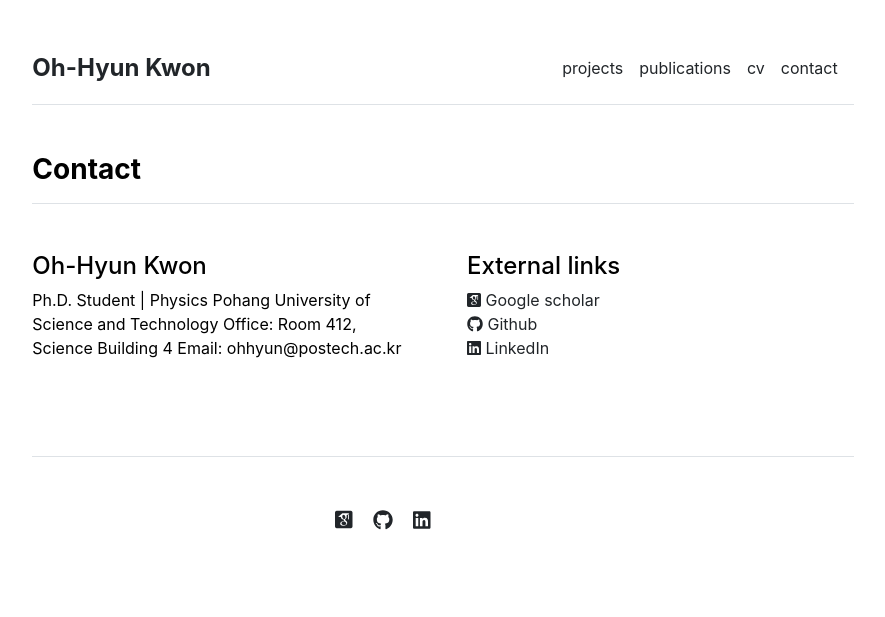
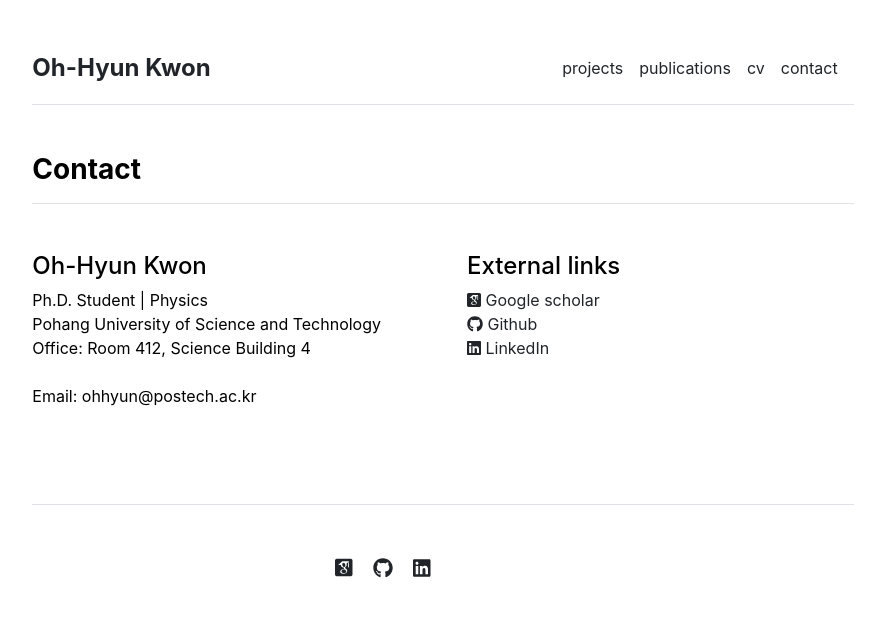
Before and after one commit to pothyd/pothyd.github.io, a Jekyll site: the page built from contact.md, in a window 1280 px wide. Shown: the top 617 px of the page, without its empty margins (197-1082 px from the left). Built offline with Jekyll 4.4.1, drawn with Linux system fonts in a browser that asks for light colours; some web fonts are replaced.

Commit message:
Update contact.html

```diff
--- a/_includes/contact.html
+++ b/_includes/contact.html
@@ -5,10 +5,10 @@
       <div class="col-md-6">
         {% for contact in site.data.settings.contacts %}
           <h4>{{ contact.name }}</h4>
-          {{ contact.title }} | {{ contact.department }}
-          {{ contact.institution }}
-          Office: {{ contact.office }}
-          Email: {{ contact.email }}
+          {{ contact.title }} | {{ contact.department }}<br>
+          {{ contact.institution }}<br>
+          Office: {{ contact.office }}<br><br>
+          Email: {{ contact.email }}<br>
         {% endfor %}
       </div>
       <div class="col-md-6">
```
